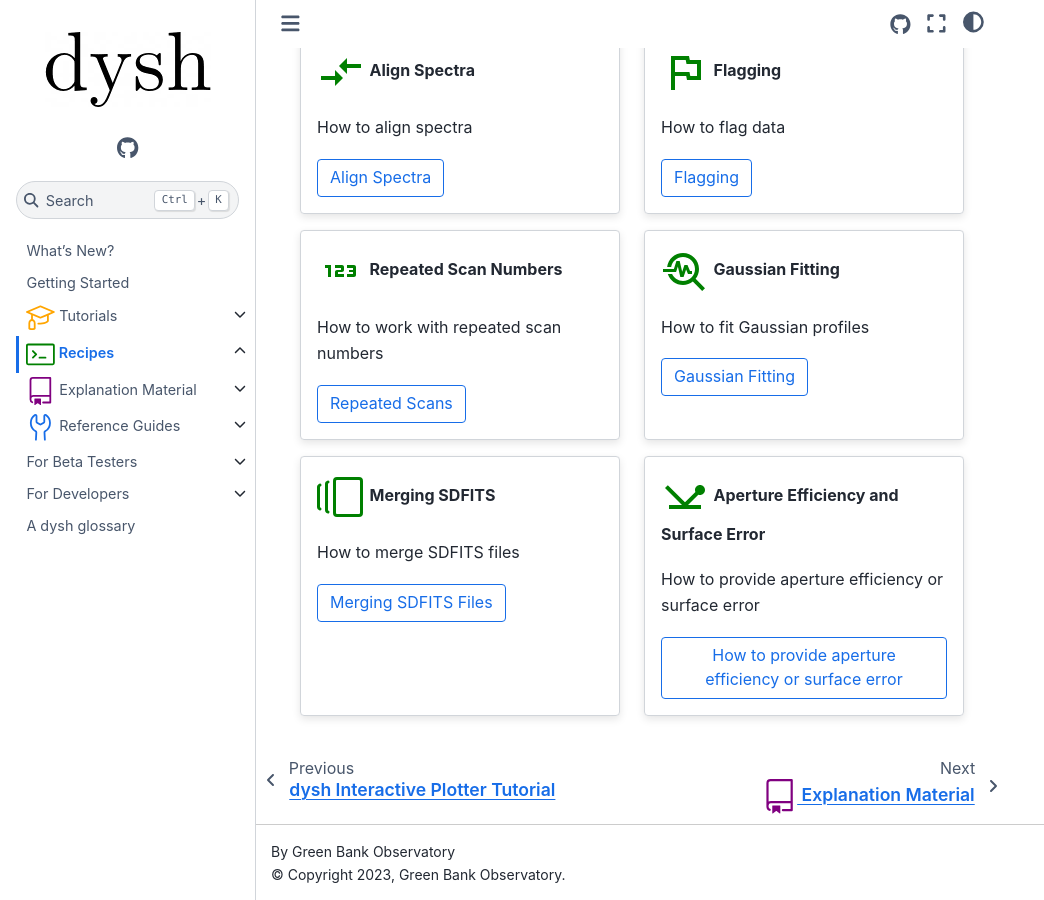
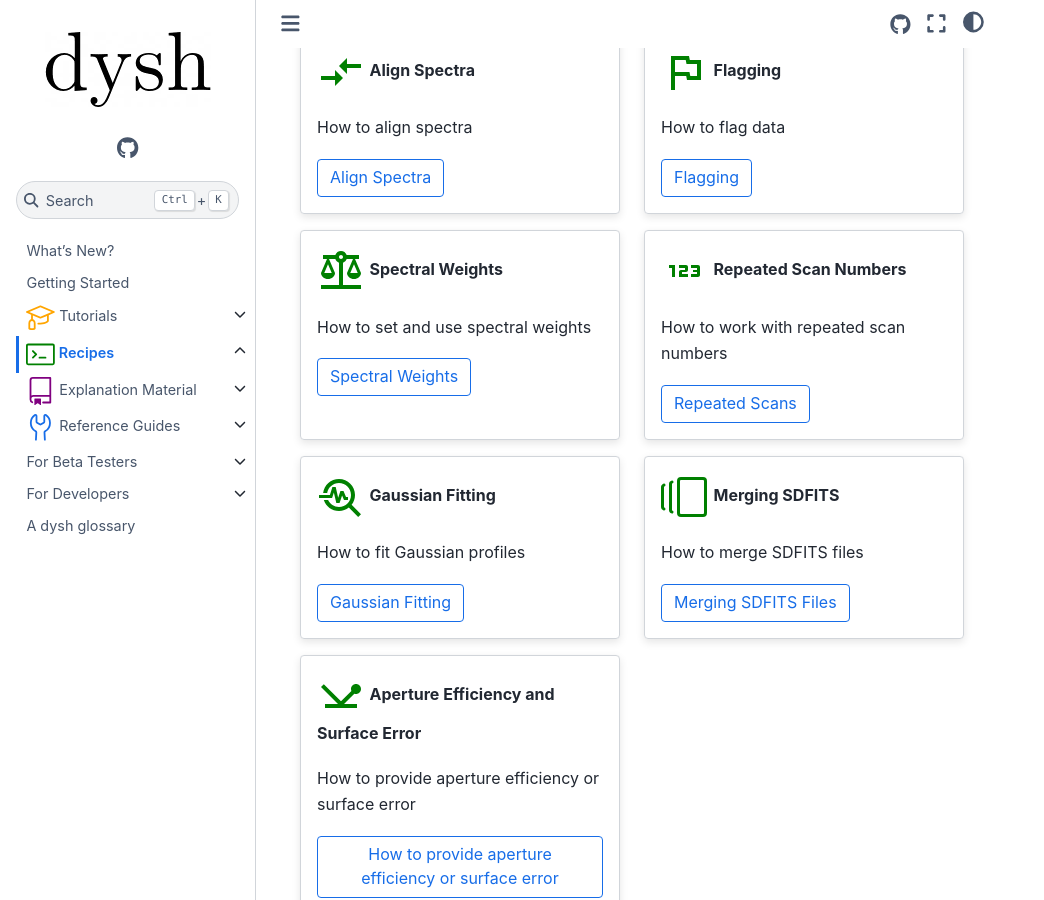
Before and after one commit to GreenBankObservatory/dysh, a Sphinx documentation site: the page built from docs/source/how-tos/index.rst, in a window 1280 px wide and 900 px high, scrolled down 668 px. Shown: the whole window, without its empty margins (0-1044 px from the left). Built offline with Sphinx 7.4.7 and the Sphinx Book theme 1.1.4, drawn with Linux system fonts in a browser that asks for light colours; pages that are not in the unit, such as notebooks, are missing from menus.

Commit message:
add spectral weights recipe

```diff
--- a/docs/source/how-tos/index.rst
+++ b/docs/source/how-tos/index.rst
@@ -108,6 +108,22 @@
         :shadow: md
         :margin: 2 2 0 0
 
+        :material-outlined:`balance;3em;green` **Spectral Weights**
+
+        How to set and use spectral weights
+
+
+        .. button-link:: examples/using_spectral_weights.html
+            :color: primary
+            :outline:
+            :click-parent:
+
+            Spectral Weights
+
+    .. grid-item-card::
+        :shadow: md
+        :margin: 2 2 0 0
+
         :material-outlined:`123;3em;green` **Repeated Scan Numbers**
 
         How to work with repeated scan numbers
```
Also changed, not shown: 1 other file.
